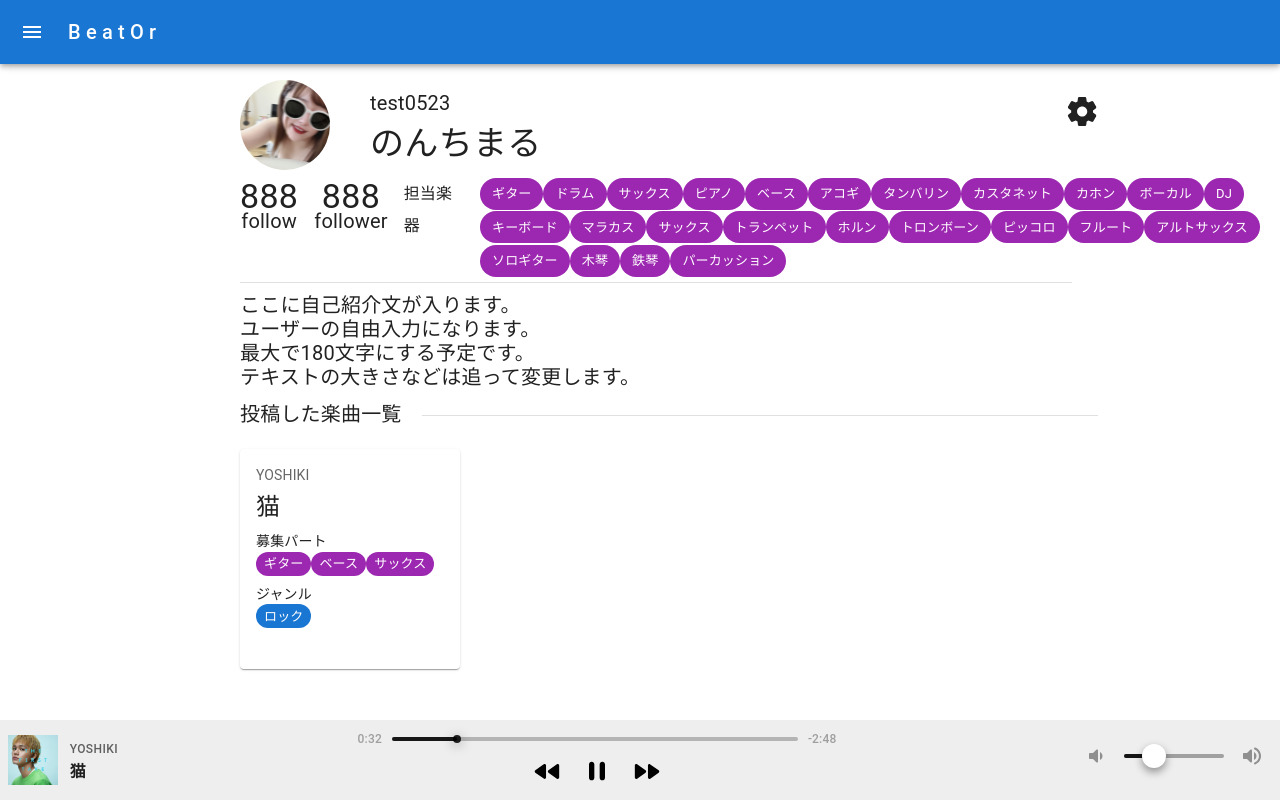
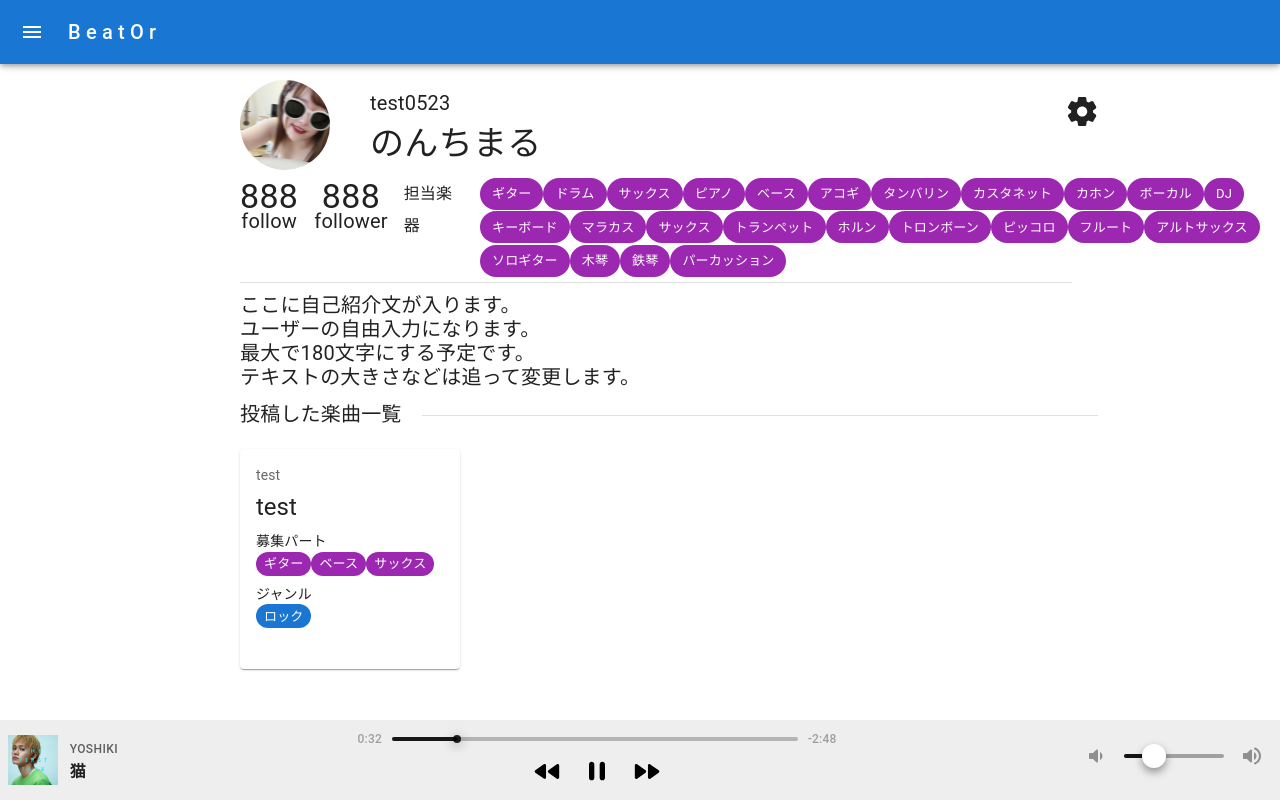
Before and after one commit to Jumpei-Arigaya/beator-front-web, a Next.js app: page /profile in a window 1280 px wide. Built offline with nearby package versions, Linux system fonts and the light colour scheme.

Commit message:
API呼び出し例を仮実装

```diff
--- a/src/features/Profile/components/CreatedSongs.tsx
+++ b/src/features/Profile/components/CreatedSongs.tsx
@@ -1,16 +1,20 @@
 import { Typography } from "@mui/material";
 import { Horizon } from "./Horizon";
 import { PostCard } from "@/features/lookingForSounds/components/PostCard";
-
-/**
- * CreatedSongsのコンポーネントのPropsの型定義
- */
-type CreatedSongsProps = {};
+import { Sound } from "@/features/lookingForSounds/api/useGetLookingForSoundsAPI";
 
 /**
  * 投稿した楽曲一覧を表示させるコンポーネント
  */
-export const CreatedSongs: React.FC<CreatedSongsProps> = ({}) => {
+export const CreatedSongs: React.FC = () => {
+  const sound: Sound = {
+    body: "tets",
+    email: "test",
+    id: "test",
+    name: "test",
+    postId: "test",
+  };
+
   return (
     <>
       <div
@@ -31,6 +35,7 @@ export const CreatedSongs: React.FC<CreatedSongsProps> = ({}) => {
           isHoverdPostCard={false}
           handleMouseEnterPostCard={() => alert("ホバーされました")}
           handleMouseLeavePostCard={() => alert("ホバーが解除されました")}
+          sound={sound}
         />
       </div>
     </>
--- /dev/null
+++ b/src/features/lookingForSounds/api/useGetLookingForSoundsAPI.ts
@@ -0,0 +1,29 @@
+import useSWR from "swr";
+
+export type Sound = {
+  body: string;
+  email: string;
+  id: string;
+  name: string;
+  postId: string;
+};
+
+export type getLookingForSoundsReturns = {
+  sounds?: Sound[];
+  error: any;
+  isLoading: boolean;
+};
+
+const getLookingForSounds = () =>
+  fetch("https://jsonplaceholder.typicode.com/posts/1/comments").then((res) =>
+    res.json()
+  );
+
+export const useLookingForSoundsAPI = (): getLookingForSoundsReturns => {
+  const { data, error, isLoading } = useSWR(
+    "/api/user/123",
+    getLookingForSounds
+  );
+
+  return { sounds: data, error, isLoading };
+};
--- a/src/features/lookingForSounds/components/PostCard.tsx
+++ b/src/features/lookingForSounds/components/PostCard.tsx
@@ -5,6 +5,7 @@ import Typography from "@mui/material/Typography";
 import Chip from "@mui/material/Chip";
 import { Box } from "@mui/material";
 import { AudioControl } from "./AudioControl";
+import { Sound } from "@/features/lookingForSounds/api/useGetLookingForSoundsAPI";
 
 /**
  * PostCardコンポーネントのPropsの型定義
@@ -30,12 +31,17 @@ type PostCardProps = {
    * PostCardコンポーネントホバー解除時のイベント関数
    */
   handleMouseLeavePostCard: () => void;
+  /**
+   * 楽曲
+   */
+  sound: Sound;
 };
 
 /**
  * 楽曲情報投稿コンポーネント
  */
 export const PostCard: React.FC<PostCardProps> = (props) => {
+  const { sound } = props;
   return (
     <Card
       sx={{
@@ -54,10 +60,10 @@ export const PostCard: React.FC<PostCardProps> = (props) => {
     >
       <CardContent>
         <Typography sx={{ fontSize: 14 }} color="text.secondary" gutterBottom>
-          YOSHIKI
+          {sound.name}
         </Typography>
         <Typography variant="h5" component="div">
-          猫
+          {sound.id}
         </Typography>
         <Box sx={{ marginTop: 1 }}>
           <Typography variant="body2">募集パート</Typography>
```
Also changed, not shown: src/features/lookingForSounds/components/LookingForSounds.tsx (+17 -3 lines).
